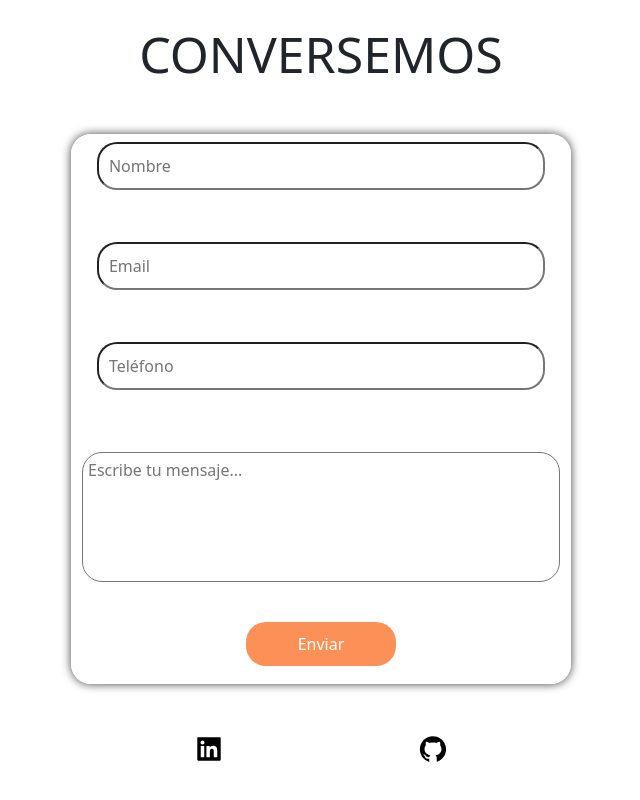
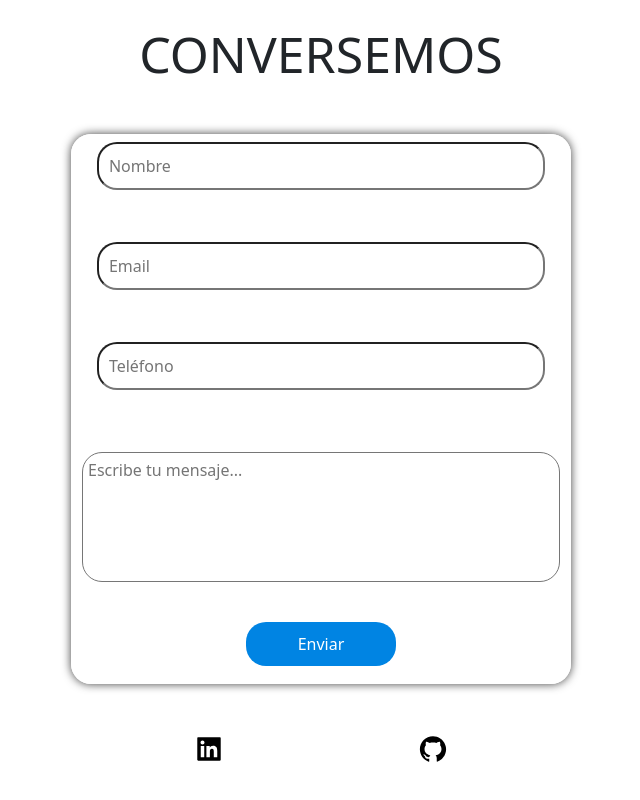
Before and after one commit to cassnova/my-portfolio, a React (Create React App) app: page / in a window 1280 px wide. Shown: the part 3592-4392 px from the top of the page, without its empty margins (319-959 px from the left). Built offline with nearby package versions, Linux system fonts and the light colour scheme.

Commit message:
changed color to btn form and linkedin url

```diff
--- a/src/components/ContactForm/ContactForm.css
+++ b/src/components/ContactForm/ContactForm.css
@@ -41,7 +41,7 @@ input {
 }
 
 .btn-form {
-  background-color: #fc9157;
+  background-color: #0084e3;
   color: white;
   margin: 10px;
   padding: 10px;
@@ -118,7 +118,7 @@ input {
   }
 
   .btn-form {
-    background-color: #fc9157;
+    background-color: #0084e3;
     color: white;
     margin: 10px;
     padding: 10px;
@@ -196,7 +196,7 @@ input {
   }
 
   .btn-form {
-    background-color: #fc9157;
+    background-color: #0084e3;
     color: white;
     margin: 10px;
     padding: 10px;
--- a/src/components/Footer/Footer.jsx
+++ b/src/components/Footer/Footer.jsx
@@ -12,7 +12,7 @@ function Footer() {
 
       <div className="icons-container">
         <a
-          href="https://www.linkedin.com/in/daniel-rojas-casanova/"
+          href="https://www.linkedin.com/in/danielrojascasanova/"
           target="_blank"
           rel="noreferrer"
         >
```
